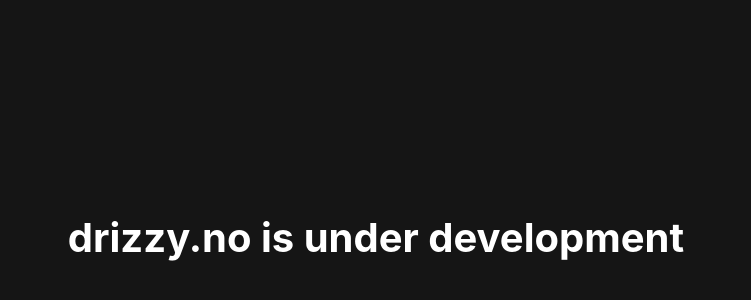
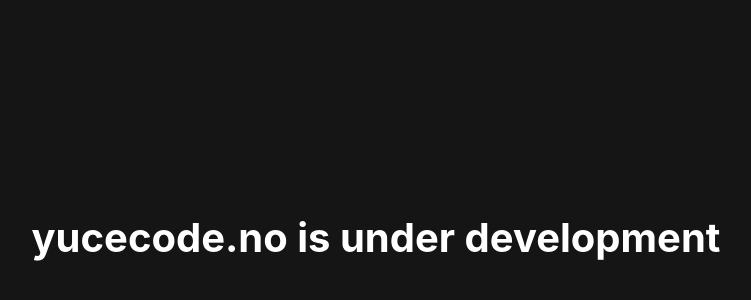
Before and after one commit to diyaryuce/drizzy-no, a React (Vite) app: page / in a window 1280 px wide. Shown: the part 162-462 px from the top of the page, without its empty margins (264-1015 px from the left). Built offline with nearby package versions, Linux system fonts and the light colour scheme.

Commit message:
YuceCode

```diff
--- a/src/App.tsx
+++ b/src/App.tsx
@@ -1,9 +1,11 @@
 export default function App() {
-  return(<>
-    <div className=" flex justify-center items-center min-h-dvh bg-[#151515]">
-      <h1 className="flex text-[clamp(1.425rem,4vw,2.5rem)] text-white font-bold shrink-0 ">
-        drizzy.no is under development
-      </h1>
-    </div>
-  </>)
+  return (
+    <>
+      <div className=" flex justify-center items-center min-h-dvh bg-[#151515]">
+        <h1 className="flex text-[clamp(1.425rem,4vw,2.5rem)] text-white font-bold shrink-0 ">
+          yucecode.no is under development
+        </h1>
+      </div>
+    </>
+  );
 }
```
Also changed, not shown: 1 other file (tests, documents, lock files or other folders).
